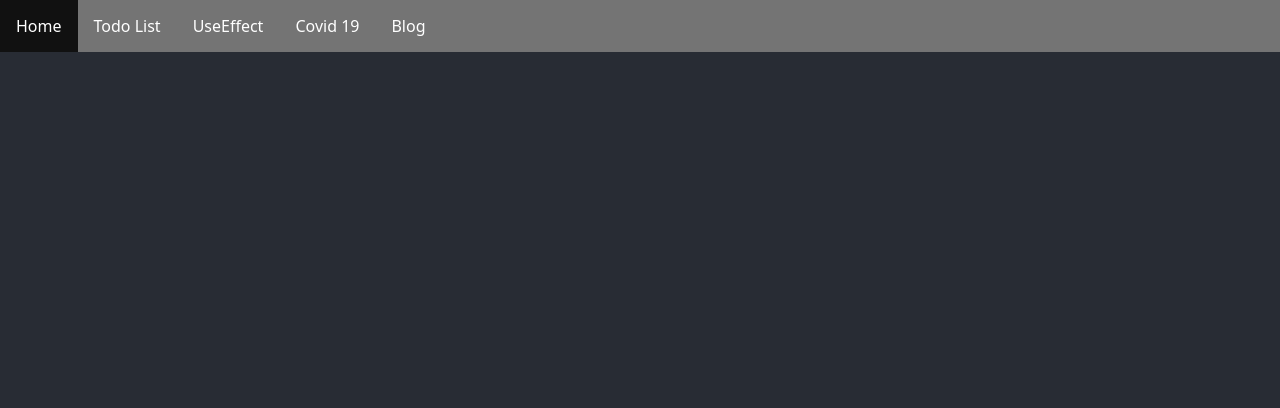
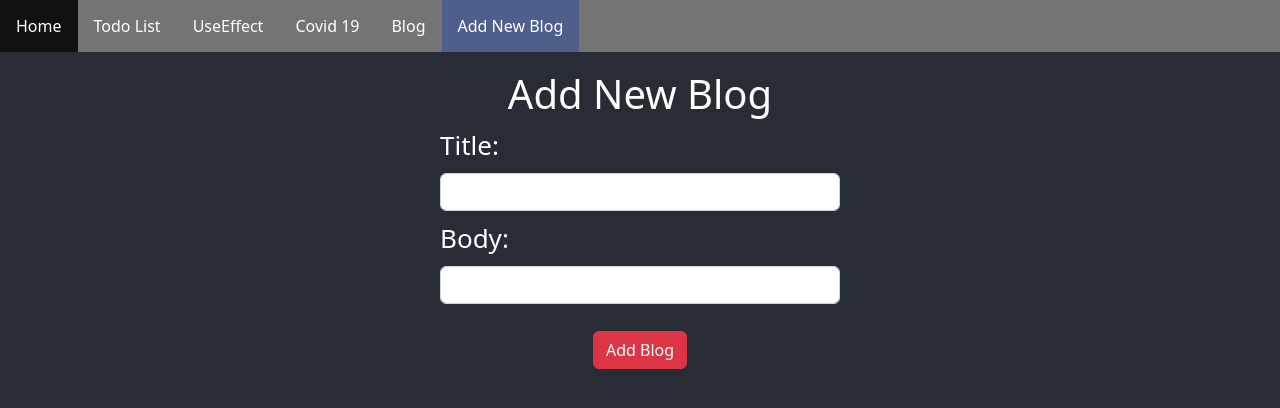
Before and after one commit to tungnt99/React-Hook, a React (Create React App) app: page /addblog in a window 1280 px wide. Shown: the top 408 px of the page. Built offline with nearby package versions, Linux system fonts and the light colour scheme.

Commit message:
add new blog

```diff
--- a/src/App.js
+++ b/src/App.js
@@ -12,6 +12,7 @@ import {
 import Covid from './views/UseEffect/Covid-19/Covid';
 import Blog from './views/UseEffect/Blog/Blog';
 import DetailBlog from './views/UseEffect/Blog/BlogDetail';
+import AddNewBlog from './views/UseEffect/Blog/AddNewBlog';
 function App() {
 
   return (
@@ -26,8 +27,7 @@ function App() {
               <Route exact path="/covid19" element={<Covid/>}/>
               <Route exact path="/blog" element={<Blog/>}/>
               <Route exact path="/blog/:id" element={<DetailBlog/>}/>
-
-
+              <Route exact path="/addblog" element={<AddNewBlog/>}/>
           </Routes>
 
         </div>
--- a/src/views/Nav/Nav.js
+++ b/src/views/Nav/Nav.js
@@ -14,6 +14,7 @@ export default function Nav() {
         <li><NavLink to="/useeffect" activeclassname="active">UseEffect</NavLink></li>
         <li><NavLink to="/covid19" activeclassname="active">Covid 19</NavLink></li>
         <li><NavLink to="/blog" activeclassname="active">Blog</NavLink></li>
+        <li><NavLink to="/addblog" activeclassname="active">Add New Blog</NavLink></li>
 
     </ul>
   )
--- /dev/null
+++ b/src/views/UseEffect/Blog/AddNewBlog.jsx
@@ -0,0 +1,26 @@
+import React, {useState} from 'react'
+import './style/blog.css';
+export default function AddNewBlog() {
+    const [title, setTitle] = useState('');
+    const [content, setContent] = useState('');
+
+    const handleSubmit = () => {
+        console.log(title, content);
+    }
+  return (
+    <div className='container add-blog'>
+        <h1>Add New Blog</h1>
+        <div className="form-group mt-2">
+            <label htmlFor="title" className="form-label">Title:</label>
+            <input type="text" className="form-control" id='title' value={title} onChange={(e) => setTitle(e.target.value)}/>
+        </div>
+        <div className="form-group mt-2">
+            <label htmlFor="body" className="form-label">Body:</label>
+            <input type="text" className="form-control" id='body' value={content} onChange={(e) => setContent(e.target.value)}/>
+        </div>
+        <div className="form-group mt-4">
+            <button className="btn btn-danger" onClick={handleSubmit}>Add Blog</button>
+        </div>
+    </div>
+  )
+}
--- a/src/views/UseEffect/Blog/Blog.jsx
+++ b/src/views/UseEffect/Blog/Blog.jsx
@@ -1,6 +1,6 @@
 import React from 'react'
 import useFetch from '../../../customize/fetch'
-import {  NavLink } from 'react-router-dom';
+import {  Link, useNavigate } from 'react-router-dom';
 import './style/blog.css';
 export default function Blog() {
     const {data: dataBlogs, isLoading, isError} =
@@ -10,7 +10,15 @@ export default function Blog() {
     if(dataBlogs && dataBlogs.length>0){
         newData = dataBlogs.slice(0, 9);
     }
+
+    // Chuyển page add new data
+    let history = useNavigate();
+    const handleAddNew = () => {
+        history("/addblog");
+    }
     return (
+        <>
+            <div><button className="btn btn-success mb-3" onClick={handleAddNew}>+ Add new blog</button></div>
             <div className="blogs-container container">
                 {isLoading === false && newData && newData.length > 0 && newData.map(item => {
 
@@ -19,7 +27,7 @@ export default function Blog() {
                             <div className="title">{item.title}</div>
                             <div className="blog-content">{item.body}</div>
                             <button>
-                            <NavLink to={`/blog/${item.id}`}>  View detail</NavLink>
+                                <Link to={`/blog/${item.id}`}>  View detail</Link>
                             </button>
                         </div>
                     )
@@ -29,6 +37,7 @@ export default function Blog() {
                     <div style={{ textAlign: 'center !important' }}>Loading data...</div>
                 }
             </div>
+        </>
 
   )
 }
--- a/src/views/UseEffect/Blog/BlogDetail.jsx
+++ b/src/views/UseEffect/Blog/BlogDetail.jsx
@@ -13,9 +13,15 @@ const DetailBlog = () => {
         <>
 
             <div className="container">
-                <h1>{dataBlogDetail.id}</h1>
-                <h2>{dataBlogDetail.title}</h2>
-                <h3>{dataBlogDetail.body}</h3>
+                <div className="blog-detail">
+                    {dataBlogDetail &&
+                        <>
+                            <h1>{dataBlogDetail.id}</h1>
+                            <h2>{dataBlogDetail.title}</h2>
+                            <h3>{dataBlogDetail.body}</h3>
+                        </>
+                    }
+                </div>
 
                 {isLoading === true && <div >
                         <span className='text-center'>Loading data...</span>
--- a/src/views/UseEffect/Blog/style/blog.css
+++ b/src/views/UseEffect/Blog/style/blog.css
@@ -21,4 +21,12 @@
 .blogs-container .single-blog .blog-content {
   padding: 10px 0;
   font-size: 16px;
+}
+
+.add-blog .form-group {
+  max-width: 400px;
+  margin: 0 auto;
+}
+.add-blog .form-group .form-label {
+  float: left;
 }/*# sourceMappingURL=blog.css.map */
--- a/src/views/UseEffect/Blog/style/blog.scss
+++ b/src/views/UseEffect/Blog/style/blog.scss
@@ -27,3 +27,13 @@
         }
     }
 }
+
+.add-blog{
+    .form-group{
+        max-width: 400px;
+        margin: 0 auto;
+        .form-label{
+            float: left;
+        }
+    }
+}
```
Also changed, not shown: 1 other file (tests, documents, lock files or other folders). Lines whose indentation alone changed are shown as unchanged.
